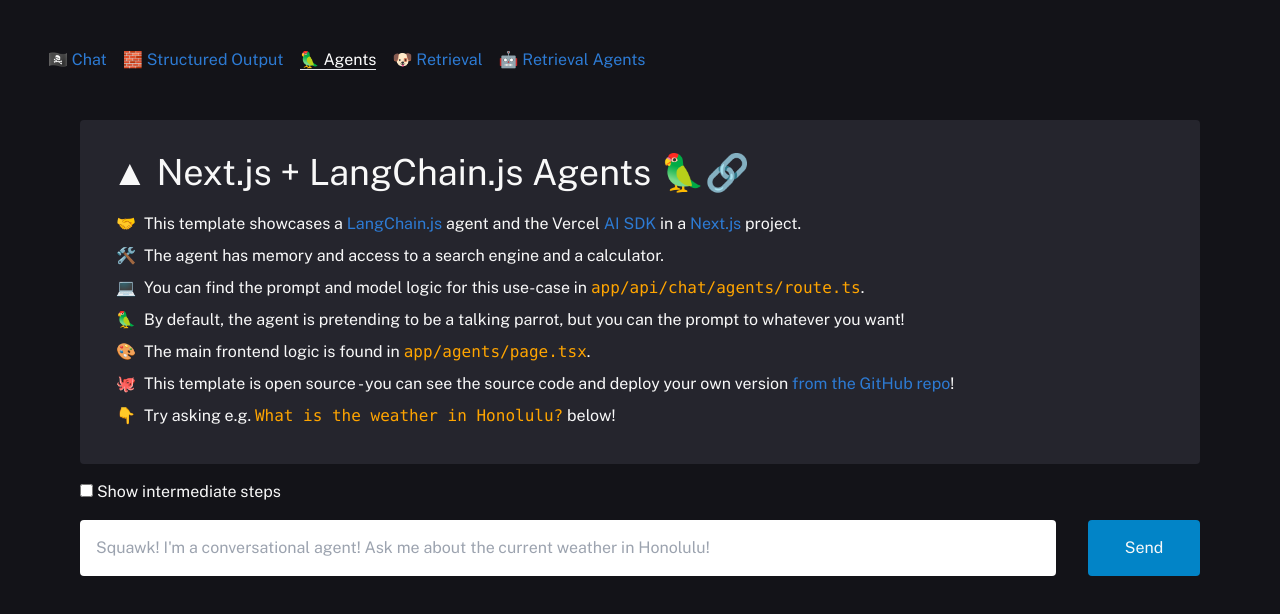
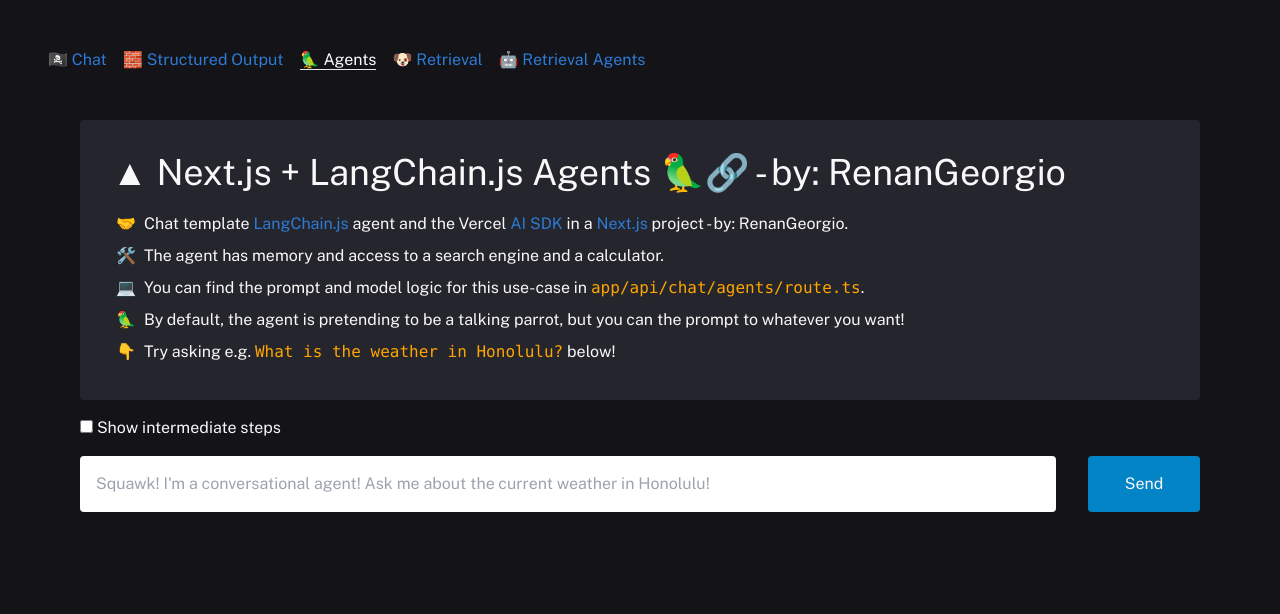
Before and after one commit to RenanGeorgio/langchain-starter, a Next.js app: page /agents in a window 1280 px wide. Shown: the top 614 px of the page. Built offline with nearby package versions, Linux system fonts and the light colour scheme.

Commit message:
Update page.tsx

```diff
--- a/app/agents/page.tsx
+++ b/app/agents/page.tsx
@@ -4,13 +4,13 @@
   const InfoCard = (
     <div className="p-4 md:p-8 rounded bg-[#25252d] w-full max-h-[85%] overflow-hidden">
       <h1 className="text-3xl md:text-4xl mb-4">
-        ▲ Next.js + LangChain.js Agents 🦜🔗
+        ▲ Next.js + LangChain.js Agents 🦜🔗 - by: RenanGeorgio
       </h1>
       <ul>
         <li className="text-l">
           🤝
           <span className="ml-2">
-            This template showcases a{" "}
+            Chat template{" "}
             <a href="https://js.langchain.com/" target="_blank">
               LangChain.js
             </a>{" "}
@@ -22,7 +22,7 @@
             <a href="https://nextjs.org/" target="_blank">
               Next.js
             </a>{" "}
-            project.
+            project - by: RenanGeorgio.
           </span>
         </li>
         <li>
@@ -45,27 +45,6 @@
             can the prompt to whatever you want!
           </span>
         </li>
-        <li className="hidden text-l md:block">
-          🎨
-          <span className="ml-2">
-            The main frontend logic is found in <code>app/agents/page.tsx</code>
-            .
-          </span>
-        </li>
-        <li className="text-l">
-          🐙
-          <span className="ml-2">
-            This template is open source - you can see the source code and
-            deploy your own version{" "}
-            <a
-              href="https://github.com/langchain-ai/langchain-nextjs-template"
-              target="_blank"
-            >
-              from the GitHub repo
-            </a>
-            !
-          </span>
-        </li>
         <li className="text-l">
           👇
           <span className="ml-2">
```
